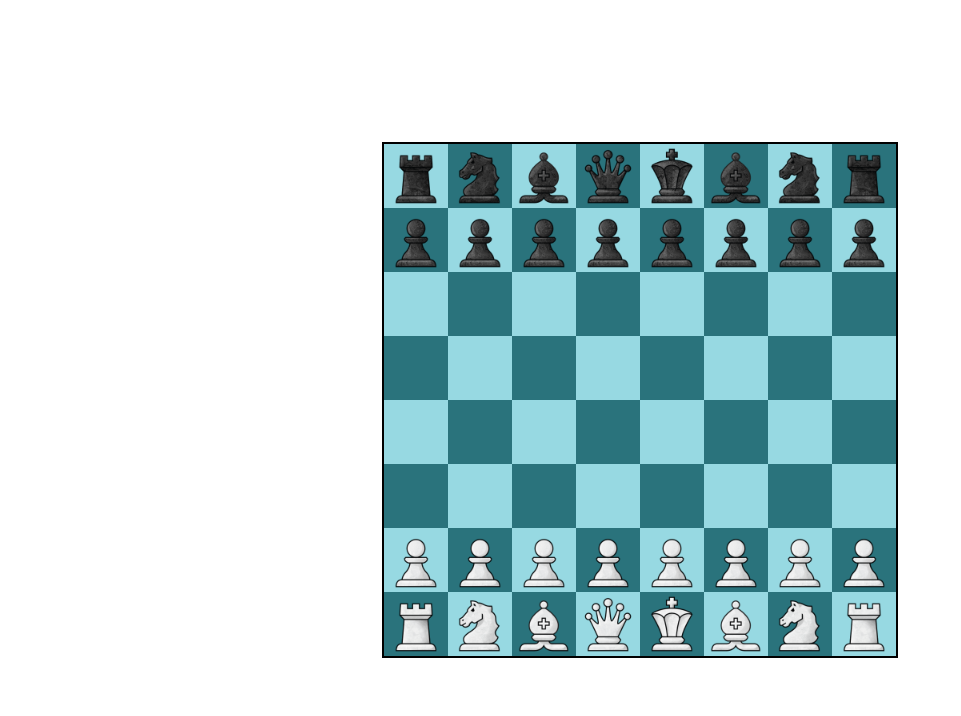
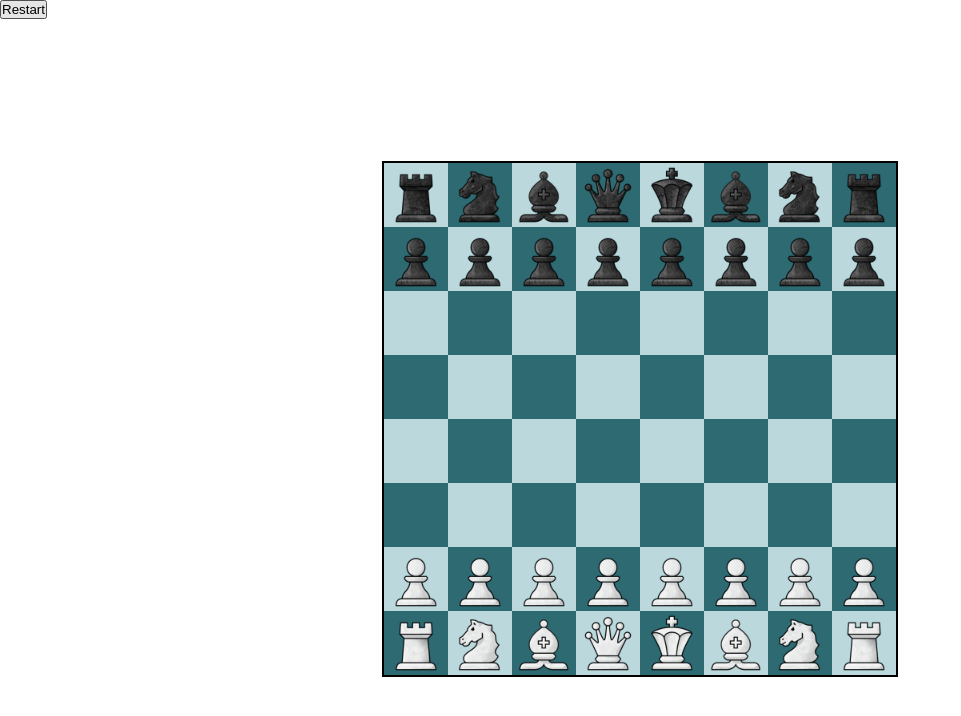
Before and after one commit to YarLama/game-chess, a React app: page / in a window 1280 px wide. Shown: the top 716 px of the page, without its empty margins (0-961 px from the left). Built offline with nearby package versions, Linux system fonts and the light colour scheme.

Commit message:
add: button restart and some figure logic(move and available)

```diff
--- a/src/components/App.tsx
+++ b/src/components/App.tsx
@@ -20,11 +20,17 @@
 
     return (
         <div className="app">
-            <BoardComponent
+            <div className="tooltip">
+                <button onClick={restart}>Restart</button>
+            </div>
+            <div className="content">
+                <BoardComponent
                 board={board}
                 setBoard={setBoard}
-            />
+                />
+            </div>
         </div>
+
 
     );
 };
--- a/src/components/BoardComponent/BoardComponent.tsx
+++ b/src/components/BoardComponent/BoardComponent.tsx
@@ -1,4 +1,4 @@
-import React, { useState } from 'react'
+import React, { useEffect, useState } from 'react'
 import { Board } from '../../models/Board';
 import { Cell } from '../../models/Cell';
 import CellComponent from '../CellComponent/CellComponent';
@@ -11,9 +11,30 @@
 const BoardComponent: React.FC<BoardProps> = ({board , setBoard}) => {
     const [selectedCell, setSelectedCell] = useState<Cell | null>(null)
 
+    function moveHandler(cell: Cell) {
+        if(selectedCell && selectedCell !== cell && selectedCell.figure?.canMove(cell)) {
+            selectedCell.moveFigure(cell);
+            setSelectedCell(null);
+        }
+    }
+
     function selectHandler(cell: Cell) {
-        setSelectedCell(cell);
+        if(cell.figure) setSelectedCell(cell);
     }
+
+    function highLightCells() {
+        board.highLightCells(selectedCell);
+        updateBoard();
+    }
+
+    function updateBoard() {
+        const newBoard = board.getCopyBoard()
+        setBoard(newBoard)
+    }
+
+    useEffect(() => {
+        highLightCells()
+    },[selectedCell])
 
     return (
         <div className="board">
@@ -23,6 +44,7 @@
                         <CellComponent
                             cell={cell}
                             select={selectHandler}
+                            move={moveHandler}
                             selected={cell.x === selectedCell?.x && cell.y === selectedCell?.y}
                             key={cell.id}
                         />
--- a/src/components/CellComponent/CellComponent.tsx
+++ b/src/components/CellComponent/CellComponent.tsx
@@ -5,15 +5,28 @@
     cell: Cell;
     selected: boolean;
     select: (cell: Cell) => void;
+    move: (cell: Cell) => void;
 }
 
-const CellComponent: React.FC<CellProps> = ({cell, selected, select}) => {
+const CellComponent: React.FC<CellProps> = ({cell, selected, select, move}) => {
+
+
+    const clickHadler = (cell: Cell) => {
+        select(cell);
+        move(cell);
+    }
 
     return (
         <div
-            className={['cell', cell.color, selected ? 'selected' : ''].join(' ')}
-            onClick={() => select(cell)}
+            className={[
+                'cell',
+                cell.color,
+                selected ? 'selected' : '',
+                (cell.available && cell.figure) ? 'available_figure' : ''
+            ].join(' ')}
+            onClick={() => clickHadler(cell)}
         >
+            {cell.available && !cell.figure && <div className={'available'} />}
             {cell.figure?.logo && <img src={cell.figure.logo} alt={cell.figure.name}/>}
         </div>
 
--- a/src/components/app.scss
+++ b/src/components/app.scss
@@ -5,12 +5,18 @@
 $boardWidth: calc($cellWidth * 8);
 $boardHeight: calc($cellHeight * 8);
 
+@mixin selectBlock {
+    background-color: rgb(73, 182, 182);
+    opacity: 0.8;
+    outline: 1px solid black;
+}
+
 * {
     margin: 0;
     padding: 0;
 }
 
-.app {
+.content {
     height: 100vh;
     display: flex;
     justify-content: center;
@@ -39,22 +45,36 @@
     }
 
     &.black {
-        background-color: rgb(42, 115, 124);
+        background-color: rgb(46, 106, 114);
 
         &:hover {
-            opacity: 0.8;
+            @include selectBlock()
         }
     }
 
     &.white {
-        background-color: rgb(151, 217, 226);
+        background-color: rgb(187, 217, 221);
 
         &:hover {
-            opacity: 0.8;
+            @include selectBlock()
         }
     }
 
     &.selected {
-        filter: grayscale(0.5) opacity(0.9);
+        @include selectBlock()
     }
+
+    &.available_figure {
+        background-color: rgb(219, 115, 84);
+        outline: 1px solid black;
+    }
+
+    .available {
+        height: 12px;
+        width: 12px;
+        border-radius: 50%;
+        background-color: rgb(75, 175, 189);
+    }
+
+
 }
--- a/src/models/Board.ts
+++ b/src/models/Board.ts
@@ -26,6 +26,22 @@
 
     public getCell(x: number, y: number) {
         return this.cells[y][x];
+    }
+
+    public highLightCells(selectedCell: Cell | null) {
+        for (let i = 0; i < this.cells.length; i++) {
+            const row = this.cells[i];
+            for (let j = 0; j < row.length; j++) {
+                const target = row[j];
+                target.available = !!selectedCell?.figure?.canMove(target);
+            }
+        }
+    }
+
+    public getCopyBoard(): Board {
+        const newBoard = new Board();
+        newBoard.cells = this.cells;
+        return newBoard;
     }
 
     private _addQueens() {
--- a/src/models/Cell.ts
+++ b/src/models/Cell.ts
@@ -21,4 +21,12 @@
         this.id = Math.random();
 
     }
+
+    public moveFigure(target: Cell) {
+        if(this.figure?.canMove(target)) {
+            this.figure?.moveFigure(target);
+            target.figure = this.figure;
+            this.figure = null;
+        }
+    }
 }
```
